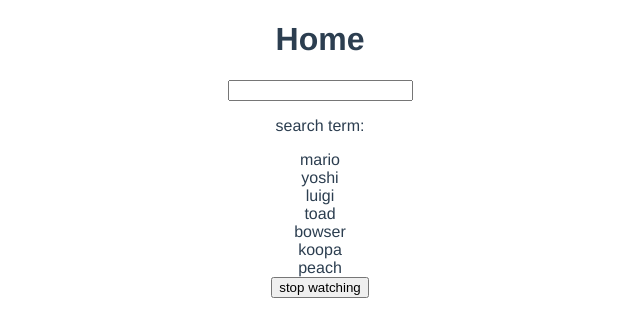
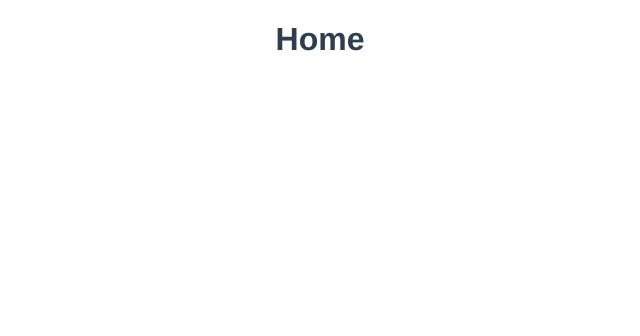
Before and after one commit to bravestarr15/vue_js_3_tutorial, a Vue app in the folder dojo-blog/: page / in a window 1280 px wide. Shown: the top 336 px of the page, without its empty margins (320-960 px from the left). Built offline with nearby package versions, Linux system fonts and the light colour scheme.

Commit message:
Housekeeping setup for props example

```diff
--- a/dojo-blog/src/views/HomeView.vue
+++ b/dojo-blog/src/views/HomeView.vue
@@ -1,41 +1,22 @@
 <template>
   <div class="home">
     <h1>Home</h1>
-    <input type="text" v-model="search">
-    <p>search term: {{ search }}</p>
-    <div v-for="name in matchingNames" v-bind:key="name">{{ name }}</div>
-    <button @click="handleClick">stop watching</button>
+
   </div>
 </template>
 
 <script>
-import { ref, reactive, computed, watch, watchEffect } from 'vue'
+import { ref } from 'vue'
 
 export default {
   name: 'HomeView',
-  /* setup fires first, before anything else */
   setup() {
-    const search = ref('')
-    const names = ref(['mario', 'yoshi', 'luigi', 'toad', 'bowser', 'koopa', 'peach'])
+    const posts = ref([
+      { title: 'welcome to the blog', body: 'Lorem ipsum', id: 1 },
+      { title: 'top 5 CSS tips', body: 'Lorem ipsum', id: 2 }
+    ])
 
-    const stopWatch = watch(search, () => {
-      console.log('watch function ran')
-    })
-
-    const stopWatchEffect = watchEffect(() => {
-      console.log('watchEffect function ran', search.value)
-    })
-
-    const matchingNames = computed(() => {
-      return names.value.filter((name) => name.includes(search.value))
-    })
-
-    const handleClick = () => {
-      stopWatch()
-      stopWatchEffect()
-    }
-
-    return { names, search, matchingNames, stopWatch, stopWatchEffect, handleClick }
+    return { posts }
   }
 }
 </script>
```
